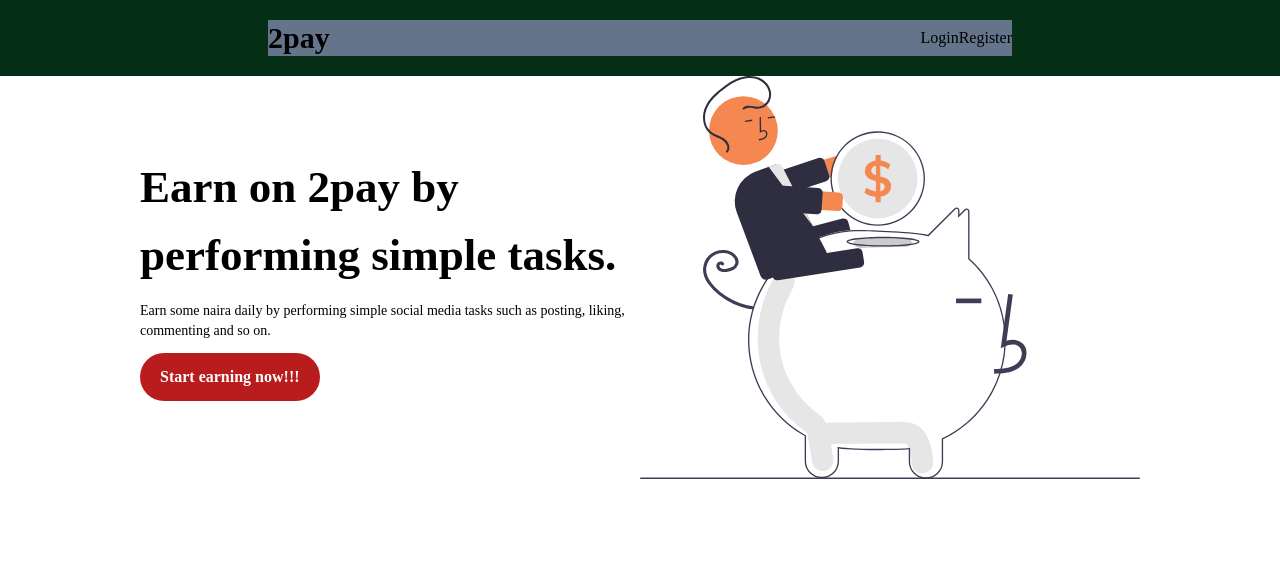
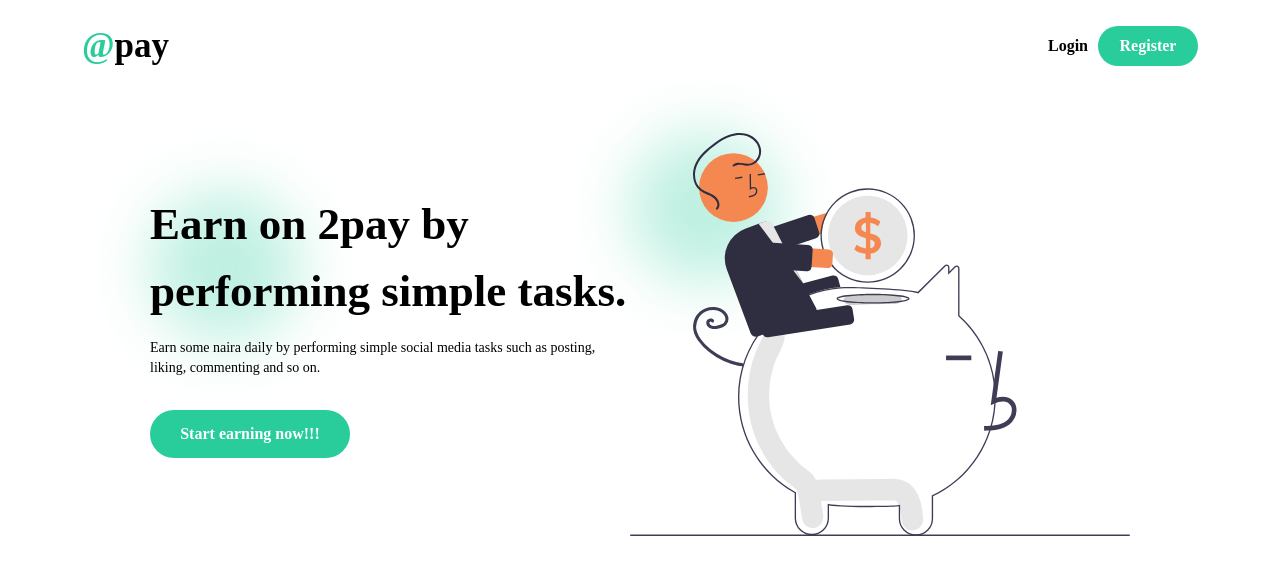
Before and after one commit to Ezekiel8807/2pay, a Next.js app: page / in a window 1280 px wide. Shown: the top 574 px of the page. Built offline with nearby package versions, Linux system fonts and the light colour scheme.

Commit message:
hero section design

```diff
--- a/src/app/globals.css
+++ b/src/app/globals.css
@@ -2,28 +2,33 @@
 @tailwind components;
 @tailwind utilities;
 @import url("https://fonts.googleapis.com/css2?family=Quicksand:wght@300..700&family=Work+Sans:ital,wght@0,100..900;1,100..900&display=swap");
+
+:root {
+  --green: #29cd9c;
+  --gray-05: #f2f2f2;
+  --black: black;
+  --blue-dark: #035670;
+  --white: white;
+  --tan-light: #faf2e3;
+  --gray-01: #f8f8f8;
+  --gray-50: grey;
+  --gray-10: #e6e6e6;
+  --tan: #f5e6c7;
+  --blue: #3da9d8;
+  --blue-light: #a0d3f0;
+  --gray-80: #333;
+  --gray-20: #ccc;
+}
 
 * {
   margin: 0;
   padding: 0;
 }
 
-:root {
-  --background: #ffffff;
-  --foreground: #171717;
-  /* color: var(--foreground);
-  background: var(--background); */
-}
-
-@media (prefers-color-scheme: light) {
-  :root {
-    --background: #0a0a0a;
-    --foreground: #ededed;
-  }
-}
-
 body {
+  color: var(--black);
   box-sizing: border-box;
   font-optical-sizing: auto;
   font-family: "Quicksand", "Work Sans", serif;
+  background-color: var(--white);
 }
--- a/src/components/Header.tsx
+++ b/src/components/Header.tsx
@@ -1,16 +1,33 @@
+import Image from "next/image";
 import Link from "next/link";
 
 export default function Header() {
   return (
-    <header className="p-10 md:p-5 bg-green-950">
-      <div className="mx-auto w-[60%] flex flex-row items-center justify-between bg-slate-500">
+    <header className="p-5">
+      <div className="mx-auto w-[100%] md:w-[90%] flex flex-row items-center justify-between">
         <Link className="inline" href="/">
-          <h1 className="font-black text-3xl ">2pay</h1>
+          <h1 className="font-black text-[35px] ">
+            <span className="text-[var(--green)]">@</span>pay
+          </h1>
         </Link>
 
-        <div>
-          <Link href="/login">Login</Link>
-          <Link href="/register">Register</Link>
+        <div className="md:hidden absolute right-5">
+          <Image src="/menu-icon.png" alt="menu icon" width={30} height={30} />
+        </div>
+
+        <div className="hidden sm:block">
+          <Link
+            className="w-[60px] inline-block font-black text-center p-2 text-[var(--black)] hover:text-[var(--green)]"
+            href="/login"
+          >
+            Login
+          </Link>
+          <Link
+            className="w-[100px] inline-block font-black text-center rounded-full p-2 text-[var(--white)] bg-[var(--green)] "
+            href="/register"
+          >
+            Register
+          </Link>
         </div>
       </div>
     </header>
--- a/src/components/Hero.tsx
+++ b/src/components/Hero.tsx
@@ -2,26 +2,33 @@
 
 export default function Hero() {
   return (
-    <div className="flex flex-col-reverse md:flex-row items-center justify-center">
-      <div className="w-[500px]">
-        <h1 className="font-black text-[45px]">
+    <div className="mx-auto flex flex-col-reverse md:flex-row items-center justify-center p-5 md:p-10">
+      <div className="relative md:w-[40%]">
+        <h1 className="font-black text-[30px] md:text-[45px] mt-10 md:mt-0 text-center md:text-start">
           Earn on 2pay by performing simple tasks.
         </h1>
-        <p className="font-extralight text-sm my-3 text-wrap">
+        <p className="font-extralight text-sm my-3 text-center md:text-starttext-center md:text-start">
           Earn some naira daily by performing simple social media tasks such as
           posting, liking, commenting and so on.
         </p>
 
-        <button className="font-bold bg-red-700 py-3 px-5 text-white rounded-full">
+        <button className="w-[100%] md:w-[200px] font-bold bg-[var(--green)] p-3 my-5 text-white rounded-full">
           Start earning now!!!
         </button>
+
+        <div className="w-[150px] h-[150px] absolute right-0 bottom-0 md:left-0 md:top-0 -z-10 rounded-[220px] blur-[30px] bg-[#29cd9c4d]"></div>
       </div>
+
+      <div className="relative">
         <Image
+          className="mx-auto md:float-end"
           src={"/undraw_savings_re_eq4w.svg"}
           width={500}
           height={500}
           alt="hero image"
         />
+        <div className="w-[150px] h-[150px] absolute top-0 left-0 md:bottom-0  -z-10 rounded-[220px] blur-[30px] bg-[#29cd9c4d]"></div>
+      </div>
     </div>
   );
 }
--- a/tailwind.config.ts
+++ b/tailwind.config.ts
@@ -7,7 +7,9 @@
     "./src/app/**/*.{js,ts,jsx,tsx,mdx}",
   ],
   theme: {
-    extend: {},
+    extend: {
+      colors: {},
+    },
   },
   plugins: [],
 } satisfies Config;
```
Also changed, not shown: public/menu-icon.png (added). Lines whose indentation alone changed are shown as unchanged.
